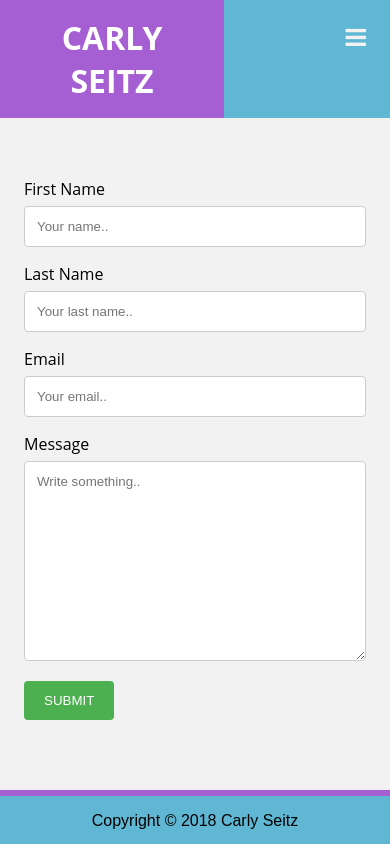
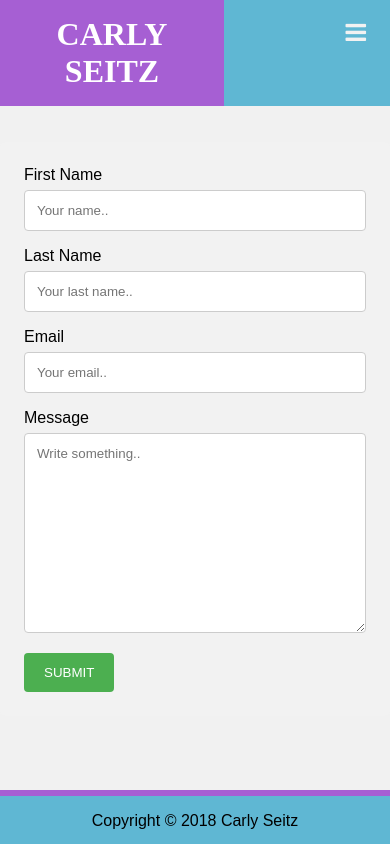
Before and after one commit to carlyseitz817/Responsive-Portfolio, a plain HTML site: page responsive-contact.html in a window 390 px wide. Drawn offline with Linux system fonts and the light colour scheme.

Commit message:
Update responsive.css

```diff
--- a/assets/css/responsive.css
+++ b/assets/css/responsive.css
@@ -1,5 +1,5 @@
 h1, h2, h3 {
-    font-family: 'Open Sans', sans-serif;
+    font-family: font-family: 'PT Sans', sans-serif;
 
 }
 
@@ -117,7 +117,7 @@ input[type=submit]:hover {
 }
 
 label {
-    font-family: 'Open Sans', sans-serif;
+    font-family: 'PT Sans', sans-serif;
 }
 
 .portfoliowrapper {
```
